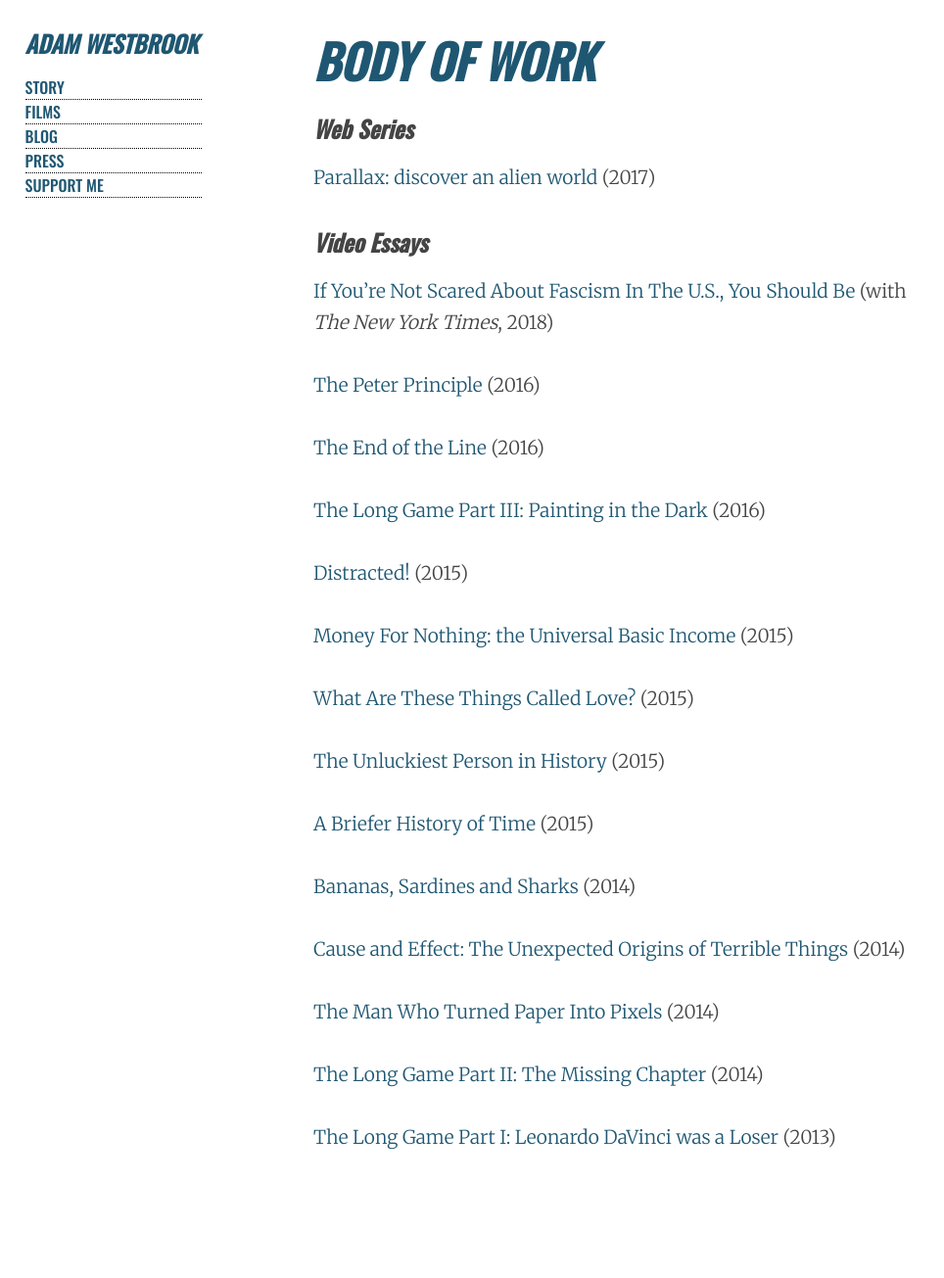
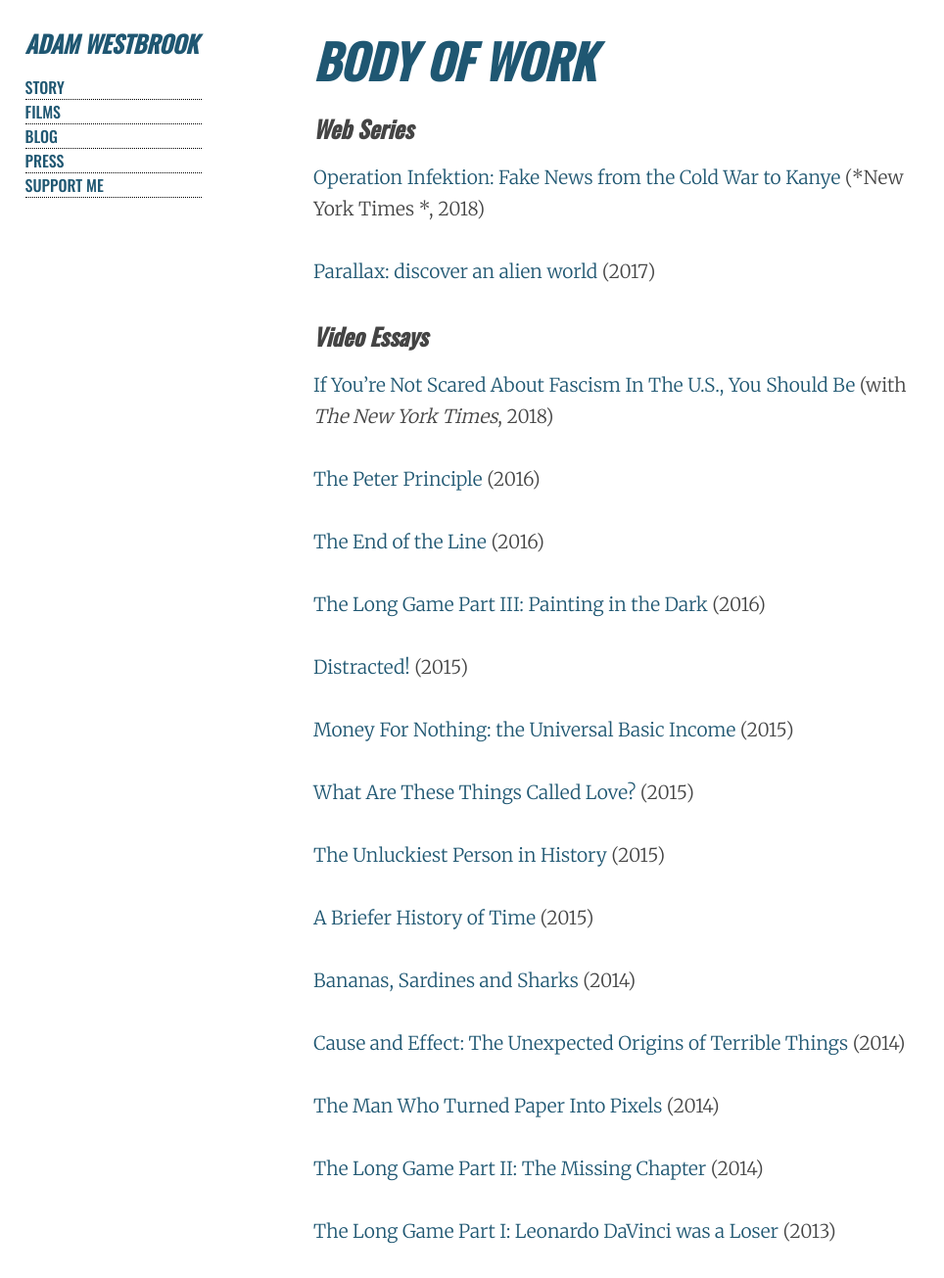
Before and after one commit to AdamWestbrook/adamwestbrook.github.io, a Jekyll site: the page built from portfolio.md, in a window 1280 px wide. Shown: the whole page at 98% size, without its empty margins (0-964 px from the left). Built offline with Jekyll 4.4.1, drawn with Linux system fonts in a browser that asks for light colours; before the commit the page ends 1209 px from its top, so only the background shows below that.

Commit message:
Added Operation Infektion

```diff
--- a/portfolio.md
+++ b/portfolio.md
@@ -7,6 +7,7 @@
 
 ## Web Series
 
+- [Operation Infektion: Fake News from the Cold War to Kanye](http://adamwestbrook.co.uk/operation-infektion) (*New York Times *, 2018)
 - [Parallax: discover an alien world](http://adamwestbrook.co.uk/parallax) (2017)
 
 ## Video Essays
```
